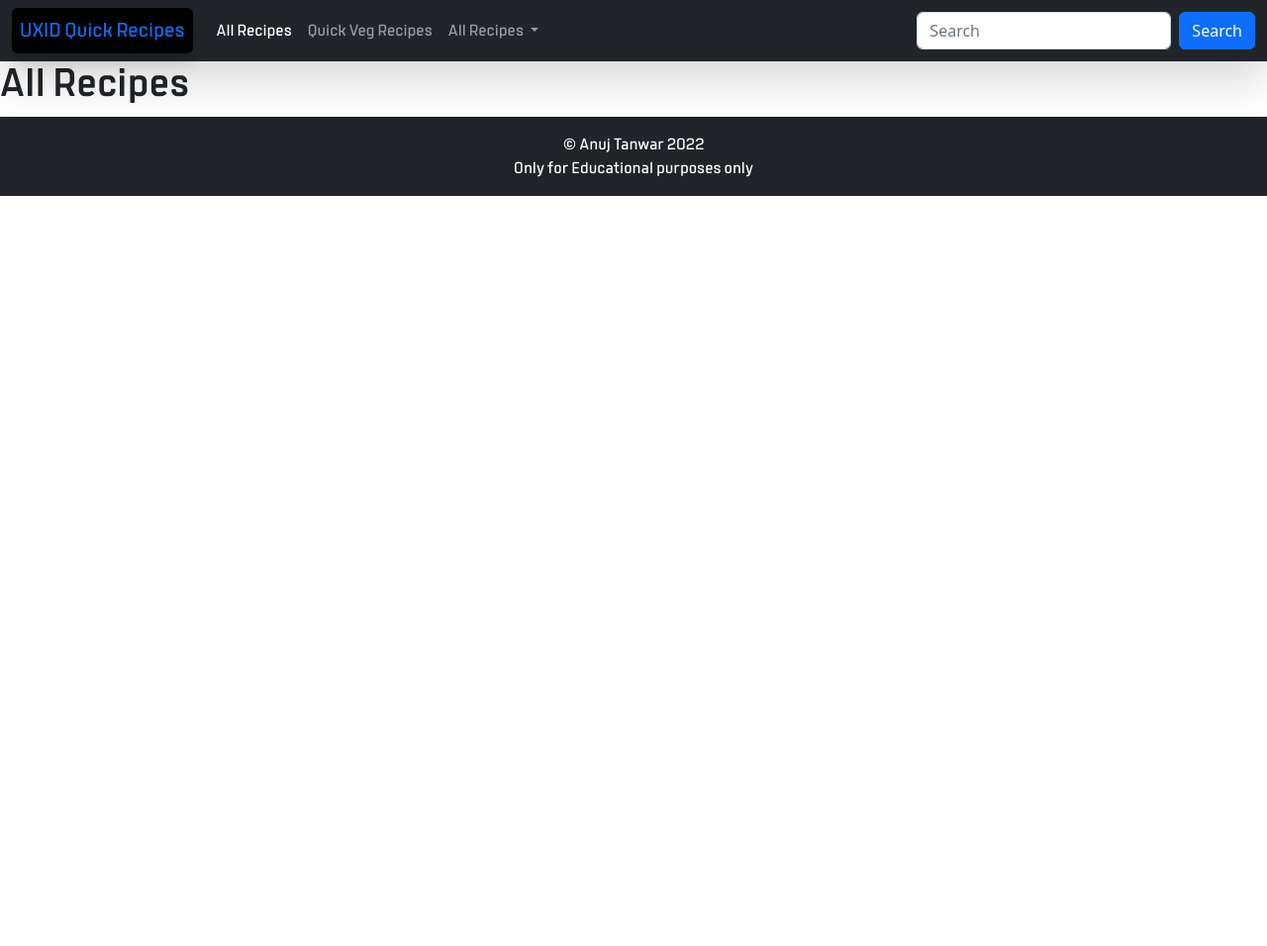
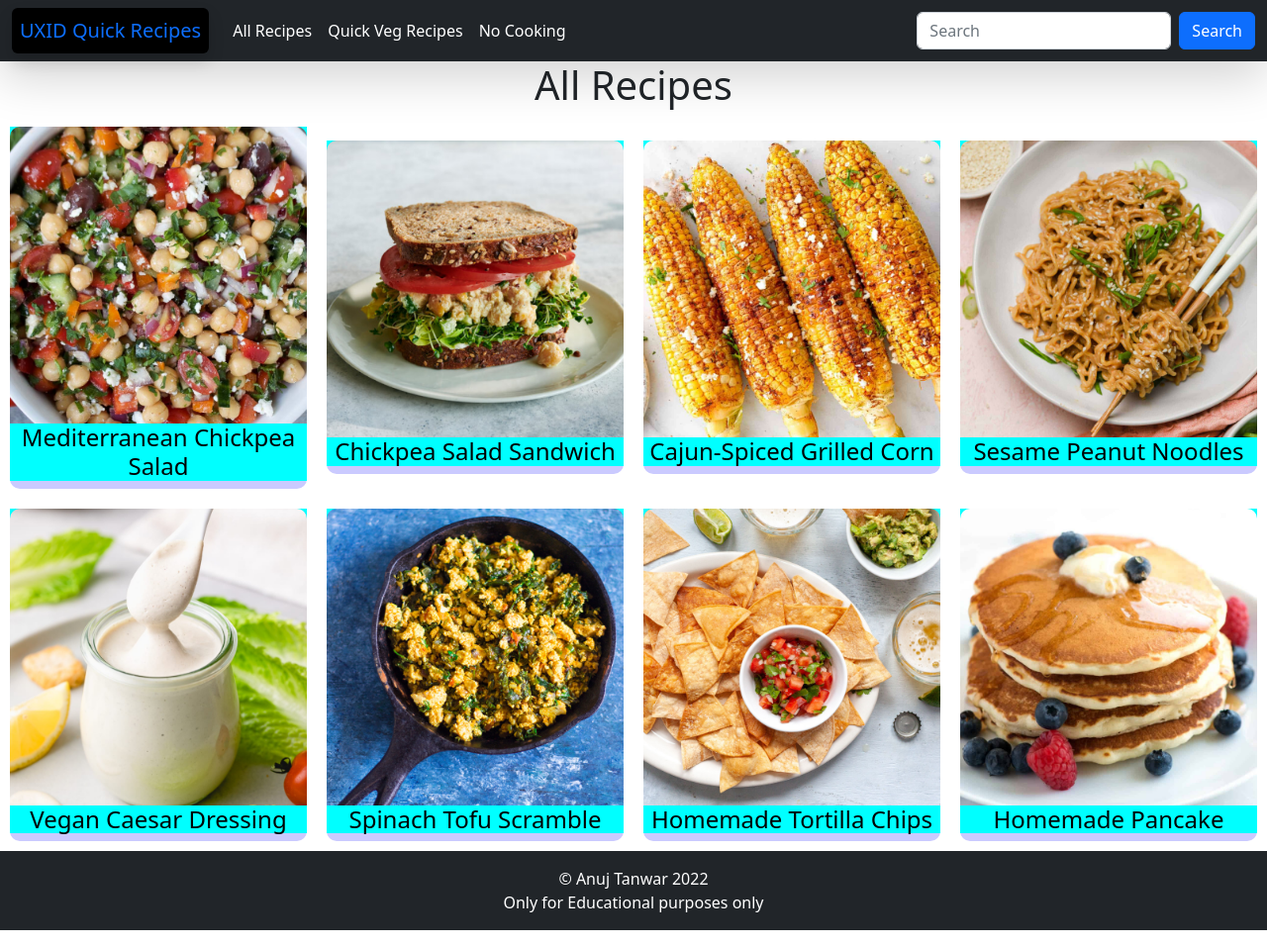
Before and after one commit to anujtanwar98/idm232-at3459, a PHP site: page / in a window 1280 px wide. Shown: the whole page at 99% size. Before the commit the page ends 198 px from the top, so only its background shows below. Run offline with PHP 8.4, Linux system fonts and the light colour scheme.

Commit message:
:lipstick: :construction:

```diff
--- a/public_html/final/components/header.php
+++ b/public_html/final/components/header.php
@@ -5,7 +5,7 @@
     <meta http-equiv="X-UA-Compatible" content="IE=edge">
     <meta name="viewport" content="width=device-width, initial-scale=1.0">
     <title>IDM 232 Final project example</title>
-    <link rel="stylesheet" href="../style/styles.css">
+    <link rel="stylesheet" href="./style/styles.css">
     <link href="https://cdn.jsdelivr.net/npm/bootstrap@5.2.2/dist/css/bootstrap.min.css" rel="stylesheet" integrity="sha384-Zenh87qX5JnK2Jl0vWa8Ck2rdkQ2Bzep5IDxbcnCeuOxjzrPF/et3URy9Bv1WTRi" crossorigin="anonymous">
 </head>
 <body>
--- a/public_html/final/components/navbar.php
+++ b/public_html/final/components/navbar.php
@@ -10,19 +10,14 @@
           <a class="nav-link active" aria-current="page" href="#">All Recipes</a>
         </li>
         <li class="nav-item">
+          <a class="nav-link active" aria-current="page" href="#">Quick Veg Recipes</a>
+        </li>
+        <li class="nav-item">
+          <a class="nav-link active" aria-current="page" href="#">No Cooking</a>
+        </li>
+        <!-- <li class="nav-item">
           <a class="nav-link" href="#">Quick Veg Recipes</a>
-        </li>
-        <li class="nav-item dropdown">
-          <a class="nav-link dropdown-toggle" href="#" role="button" data-bs-toggle="dropdown" aria-expanded="false">
-            All Recipes
-          </a>
-          <ul class="dropdown-menu">
-            <li><a class="dropdown-item" href="#">Quick Veg Recipes</a></li>
-            <li><a class="dropdown-item" href="#">No Cooking</a></li>
-            <li><hr class="dropdown-divider"></li>
-            <li><a class="dropdown-item" href="#">Something else here</a></li>
-          </ul>
-        </li>
+        </li> -->
       </ul>
       <form class="d-flex" role="search">
         <input class="form-control me-2" type="search" placeholder="Search" aria-label="Search">
--- a/public_html/final/index.php
+++ b/public_html/final/index.php
@@ -1,5 +1,70 @@
 <?php include_once 'components/header.php'; ?>
 <?php include_once 'components/navbar.php'; ?>
 <?php $title = 'All Recipes';?>
-<h1><?php echo $title; ?></h1>
+<h1 class="text-center"><?php echo $title; ?></h1>
+<section id="main-my-box">
+  <div class="small-box-recipes">
+    <div class="box-image-text">
+      <img src="../final/asset/images/1.jpg" class="my-images" alt="...">
+      <h4>Mediterranean Chickpea Salad</h4>
+    </div>
+  </div>
+  <div class="small-box-recipes">
+    <div class="box-image-text">
+      <img src="../final/asset/images/2.jpg" class="my-images" alt="...">
+      <h4>Chickpea Salad Sandwich</h4>
+    </div>
+  </div>
+  <div class="small-box-recipes">
+    <div class="box-image-text">
+      <img src="../final/asset/images/3.jpg" class="my-images" alt="...">
+      <h4>Cajun-Spiced Grilled Corn</h4>
+    </div>
+  </div>
+  <div class="small-box-recipes">
+    <div class="box-image-text">
+      <img src="../final/asset/images/4.jpg" class="my-images" alt="...">
+      <h4>Sesame Peanut Noodles</h4>
+    </div>
+  </div>
+  <div class="small-box-recipes">
+    <div class="box-image-text">
+      <img src="../final/asset/images/5.jpg" class="my-images" alt="...">
+      <h4>Vegan Caesar Dressing</h4>
+    </div>
+  </div>
+  <div class="small-box-recipes">
+    <div class="box-image-text">
+      <img src="../final/asset/images/6.jpg" class="my-images" alt="...">
+      <h4>Spinach Tofu Scramble</h4>
+    </div>
+  </div>
+  <div class="small-box-recipes">
+    <div class="box-image-text">
+      <img src="../final/asset/images/7.jpg" class="my-images" alt="...">
+      <h4>Homemade Tortilla Chips</h4>
+    </div>
+  </div>
+  <div class="small-box-recipes">
+    <div class="box-image-text">
+      <img src="../final/asset/images/8.jpg" class="my-images" alt="...">
+      <h4>Homemade Pancake</h4>
+    </div>
+  </div>
+</section>
+
+<!-- <div class="row">
+  <div class="col">
+  <img src="../final/asset/images/5.jpg" class="img-fluid rounded" alt="..." style="width: 300px;" style="height: 300px;">
+  </div>
+  <div class="col">
+  <img src="../final/asset/images/6.jpg" class="img-fluid rounded" alt="..." style="width: 300px;" style="height: 300px;">
+  </div>
+  <div class="col">
+  <img src="../final/asset/images/7.jpg" class="img-fluid rounded" alt="..." style="width: 300px;" style="height: 300px;">
+  </div>
+  <div class="col">
+  <img src="../final/asset/images/8.jpg" class="img-fluid rounded" alt="..." style="width: 300px;" style="height: 300px;">
+  </div>
+</div> -->
 <?php include_once 'components/footer.php'; ?>
--- a/public_html/final/style/styles.css
+++ b/public_html/final/style/styles.css
@@ -1,18 +1,3 @@
-*{
-    box-sizing: border-box;
-    margin: 0;
-    padding: 0;
-    border: none;
-}
-
-@font-face {
-    font-family: 'bank-gothic-medium';
-    src: url('../asset/fonts/bank-gothic-medium.woff2');
-}
-@font-face {
-    font-family: 'bank-gothic-regular';
-    src:url('../asset/fonts/bank-gothic-regular.woff2');
-}
 @font-face {
     font-family: 'tomkin-medium';
     src: url('../asset/fonts/tomkin-medium.woff2');
@@ -21,10 +6,90 @@
     font-family: 'tomkin-regular';
     src:url('../asset/fonts/tomkin-regular.woff2');
 }
-
-h1, h2, h3, h4, h5, h6 {
+*{
+    box-sizing: border-box;
+    margin: 0;
+    padding: 0;
+    border: none;
+}
+h1 h2 h3 h4 h5 h6{
     font-family: 'tomkin-medium';
 }
-p, a, li, span, input, button {
+p a span li ul ol button input {
     font-family: 'tomkin-regular';
 }
+
+
+#main-my-box {
+    display: flex;
+    flex-direction: row;
+    flex-wrap: wrap;
+    /* justify-content: space-between; */
+    justify-self: start;
+    /* justify-content: center; */
+    align-items: center;
+}
+.box-image-text {
+    max-width: 300px;
+    margin: 0 auto ;
+    color: #000;
+    background-color: aqua;
+    text-align: center;
+}
+.small-box-recipes {
+    border-radius: 10px;
+    background-color: rgb(202, 202, 255);
+    margin: 10px auto;
+}
+.my-images {
+    width: 100%;
+    border-radius: 10px 10px 0 0;
+}
+/* img{
+    width: 100%;
+    height: auto;
+    object-fit: cover;
+    margin: 0 auto;
+    border-radius: 20px;
+} */
+
+/* @media screen and (min-width: 600px) {
+
+} */
+
+/* recipe detail page start */
+
+.recipe-detail-image {
+    display: flex;
+    align-items: center;
+}
+.detail-page-image-1 {
+    width: auto;
+    height: 300px;
+    object-fit: cover;
+    border-radius: 10px;
+    margin: 0 auto;
+}
+.recipe-detail-ingredients {
+    display: flex;
+    flex-direction: column;
+    align-items: center;
+    justify-content: center;
+    margin: 0 auto;
+}
+.recipe-detail-ingredients ul li {
+    margin: 10px 0;
+}
+.recipe-detail-ingredients h3 {
+    font-weight: bold;
+}
+.recipe-detail-steps {
+    display: flex;
+    flex-direction: column;
+    align-items: center;
+    justify-content: center;
+    margin: 0 auto;
+}
+
+
+/* recipe detail page end */
```
Also changed, not shown: public_html/final/mediterranean-chickpea-salad.php (added, +50 -0 lines), public_html/final/asset/images/1.jpg (added), public_html/final/asset/images/2.jpg (added), public_html/final/asset/images/3.jpg (added), public_html/final/asset/images/4.jpg (added), public_html/final/asset/images/5.jpg (added), public_html/final/asset/images/6.jpg (added), public_html/final/asset/images/7.jpg (added), public_html/final/asset/images/8.jpg (added), public_html/final/nocooking.php (added), public_html/final/quick.php (added), 1 other file.
